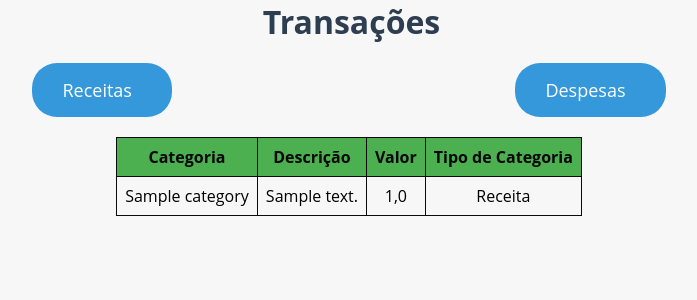
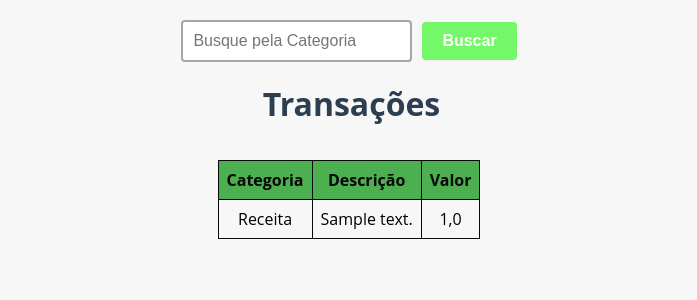
Before and after one commit to Leobatista96/app-financas, a Django app: page /transactions/ in a window 1280 px wide. Shown: the part 50-350 px from the top of the page, without its empty margins (291-988 px from the left). Run offline with Django 5.2, Linux system fonts and the light colour scheme; tables that the repository leaves empty hold one stand-in row (values such as "Sample post").

Commit message:
add search field and filter for search transactions

```diff
--- a/app/urls.py
+++ b/app/urls.py
@@ -16,11 +16,11 @@ Including another URLconf
 """
 from django.contrib import admin
 from django.urls import path
-from finances.views import dashboard_view, transaction_view
+from finances.views import dashboard_view, TransactionListView
 
 
 urlpatterns = [
     path('admin/', admin.site.urls),
     path('dashboard/', dashboard_view, name='dashboard-url'),
-    path('transactions/', transaction_view, name='transaction-url')
+    path('transactions/', TransactionListView.as_view(), name='transaction-url')
 ]
--- a/finances/models.py
+++ b/finances/models.py
@@ -1,28 +1,33 @@
 from django.db import models
+
 
 class Accounts(models.Model):
     name = models.CharField(max_length=100, verbose_name='Nome da Conta')
-    created_at = models.DateTimeField(auto_now_add=True, verbose_name='Criado em')
+    created_at = models.DateTimeField(
+        auto_now_add=True, verbose_name='Criado em')
 
     def __str__(self):
         return self.name
 
 
 class Categories(models.Model):
-    name = models.CharField(max_length=100, verbose_name='Nome da Categoria')
-    type = models.CharField(max_length=100, choices=[('Receita', 'Receita'), ('Despesa', 'Despesa')], verbose_name='Tipo de Categoria')
-    created_at = models.DateTimeField(auto_now_add=True, verbose_name='Criado em')
+    category = models.CharField(max_length=100, choices=[(
+        'Receita', 'Receita'), ('Despesa', 'Despesa')], verbose_name='Categoria', default='')
 
     def __str__(self):
-        return self.name
+        return self.category
 
 
 class Transaction(models.Model):
     value = models.FloatField(verbose_name='Valor')
-    description = models.CharField(max_length=150, blank=True, default= '',verbose_name='Descrição')
-    created_at = models.DateTimeField(auto_now_add=True, verbose_name='Criado em')
-    account = models.ForeignKey(Accounts, on_delete=models.PROTECT, related_name='transaction_accounts', verbose_name='Conta')
-    category = models.ForeignKey(Categories, on_delete=models.PROTECT, related_name='transaction_categories', verbose_name='Categoria')
+    description = models.CharField(
+        max_length=150, blank=True, default='', verbose_name='Descrição')
+    created_at = models.DateTimeField(
+        auto_now_add=True, verbose_name='Criado em')
+    account = models.ForeignKey(Accounts, on_delete=models.PROTECT,
+                                related_name='transaction_accounts', verbose_name='Conta')
+    category = models.ForeignKey(Categories, on_delete=models.PROTECT,
+                                 related_name='transaction_categories', verbose_name='Categoria')
 
     def __str__(self):
         return self.description
--- a/finances/templates/transaction.html
+++ b/finances/templates/transaction.html
@@ -7,6 +7,13 @@
     <style>
         .main-content {
             width: 100%;
+        }
+
+        .transaction-form {
+            display: flex;
+            background-color: red;
+            width: 100%;
+            height: 100px;
         }
 
         h2 {
@@ -78,19 +85,52 @@
             color: rgb(7, 7, 7);
         }
 
+        form {
+            display: flex;
+            justify-content: center;
+            align-items: center;
+            text-align: center;
+            padding: 20px;
+        }
+
+        input[type="text"] {
+            padding: 10px;
+            font-size: 16px;
+            border: 2px solid #1b1b1b63;
+            border-radius: 4px;
+            margin-right: 10px;
+            transition: border-bottom-color 0.3s ease-in-out;
+        }
+
+        input[type="text"]:focus {
+            outline:auto;
+            border-color: #000000;
+        }
+
+        button[type="submit"] {
+        background-color: #74f768;
+        color: #fffdfd;
+        border: none;
+        padding: 10px 20px;
+        font-size: 16px;
+        font-weight: 700;
+        border-radius: 4px;
+        cursor: pointer;
+        transition: background-color 0.4s ease-in-out;
+        }
+
+        button[type="submit"]:hover {
+            background-color: #00ff2a;
+        }
+
     </style>
+    <form method="GET" action="{% url 'transaction-url' %}">
+        <input type="text" name="search" placeholder="Busque pela Categoria">
+        <button type="submit">Buscar</button>
+      </form>
     <div class="main-content">
+        {% if transactions %}
             <h2>Transações</h2>
-        <div class="button-group">
-            <li class="btn">
-                <a href="">Receitas</a>
-                <i class="fas fa-arrow-up"></i>
-            </li>
-            <li class="btn">
-                <a href="">Despesas</a>
-                <i class="fas fa-arrow-down"></i>
-            </li>
-        </div>
             <div class="table-container">
                 <table>
                     <thead>
@@ -98,7 +138,6 @@
                             <th>Categoria</th>
                             <th>Descrição</th>
                             <th>Valor</th>
-                        <th>Tipo de Categoria</th>
                         </tr>
                     </thead>
                     {% for transaction in transactions %}
@@ -107,11 +146,10 @@
                                 <td>{{ transaction.category }}</td>
                                 <td>{{ transaction.description }}</td>
                                 <td>{{ transaction.value }}</td>
-                        <td>{{ transaction.category.type }}</td>
+                        </tbody>
                     {% endfor %}
-                </tbody>
                 </table>
             </div>
+        {% endif %}
     </div>
-
 {% endblock %}
--- a/finances/views.py
+++ b/finances/views.py
@@ -1,12 +1,31 @@
+from typing import Any
+from django.db.models.query import QuerySet
 from django.shortcuts import render
+from django.views.generic import ListView
 from finances.models import Transaction
 
 # Create your views here.
 
+
 def dashboard_view(request):
     return render(request, 'dashboard.html')
 
-def transaction_view(request):
-    transactions = Transaction.objects.all()
+# def transaction_view(request):
+#     transactions = Transaction.objects.all()
 
-    return render(request, 'transaction.html', {'transactions': transactions})
+#     return render(request, 'transaction.html', {'transactions': transactions})
+
+
+class TransactionListView(ListView):
+    model = Transaction
+    template_name = 'transaction.html'
+    context_object_name = 'transactions'
+
+    def get_queryset(self):
+        transactions = super().get_queryset()
+        search = self.request.GET.get('search')
+        if search:
+            transactions = transactions.filter(
+                category__category__icontains=search)
+            return transactions
+        return Transaction.objects.all()
```
Also changed, not shown: finances/admin.py (+5 -2 lines), finances/migrations/0014_remove_categories_type_alter_transaction_category.py (added), finances/migrations/0015_remove_categories_created_at_remove_categories_name.py (added), finances/migrations/0016_categories_category_alter_transaction_category.py (added). Lines whose indentation alone changed are shown as unchanged.
